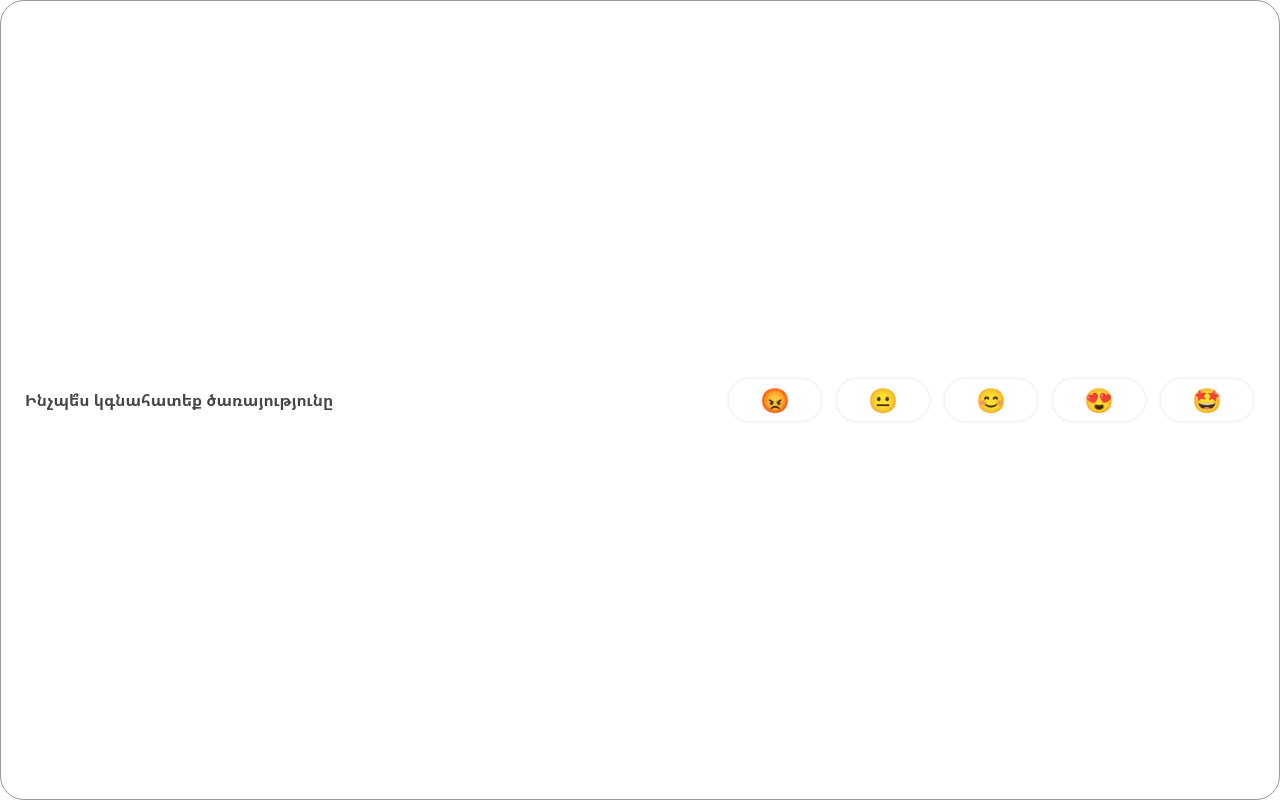
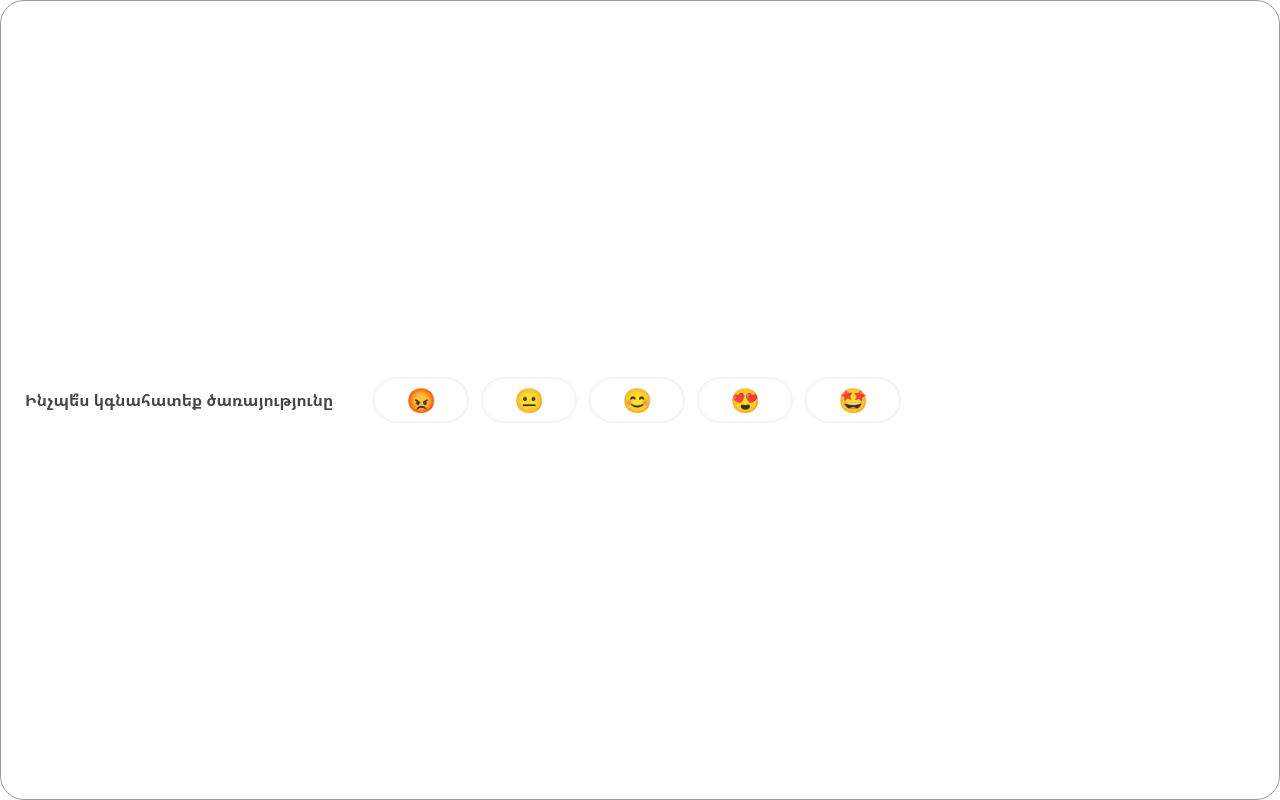
Before and after one commit to InformationSystemsAgency/user-satisfaction-widget, a Nuxt app: page / in a window 1280 px wide. Built offline with nearby package versions, Linux system fonts and the light colour scheme.

Commit message:
feat: update placement

```diff
--- a/app/pages/index.vue
+++ b/app/pages/index.vue
@@ -2,8 +2,7 @@
   <div class="flex items-center w-full h-screen px-6 py-4 border border-text-500 rounded-3xl overflow-hidden">
     <div
       v-if="!showCommentSection"
-      class="w-full gap-6 md:gap-10 flex items-start md:items-center justify-center flex-col md:flex-row"
-      :class="[feedbackForm.rating ? 'md:justify-end' : 'md:justify-between']"
+      class="w-full gap-6 md:gap-10 flex items-start md:items-center justify-center md:justify-start flex-col md:flex-row"
     >
       <div
         v-if="!feedbackForm.rating"
```
